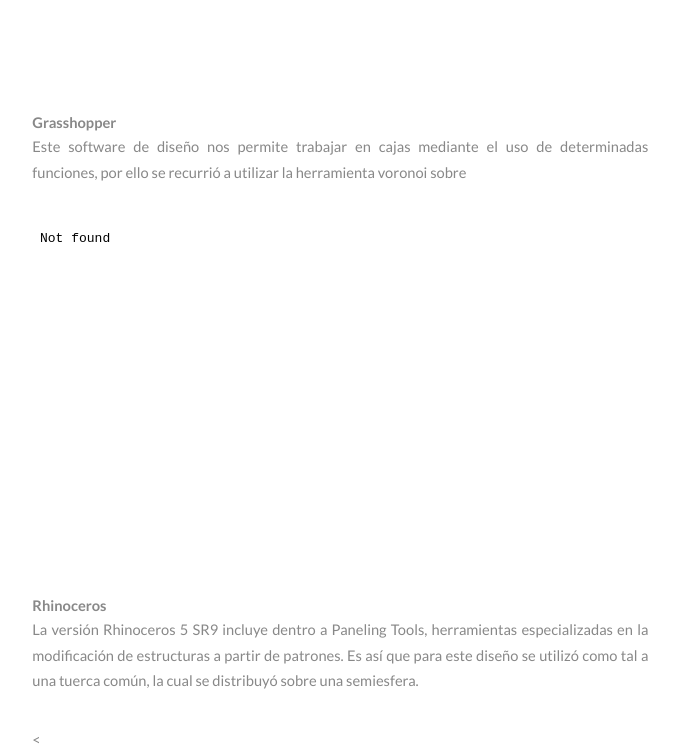
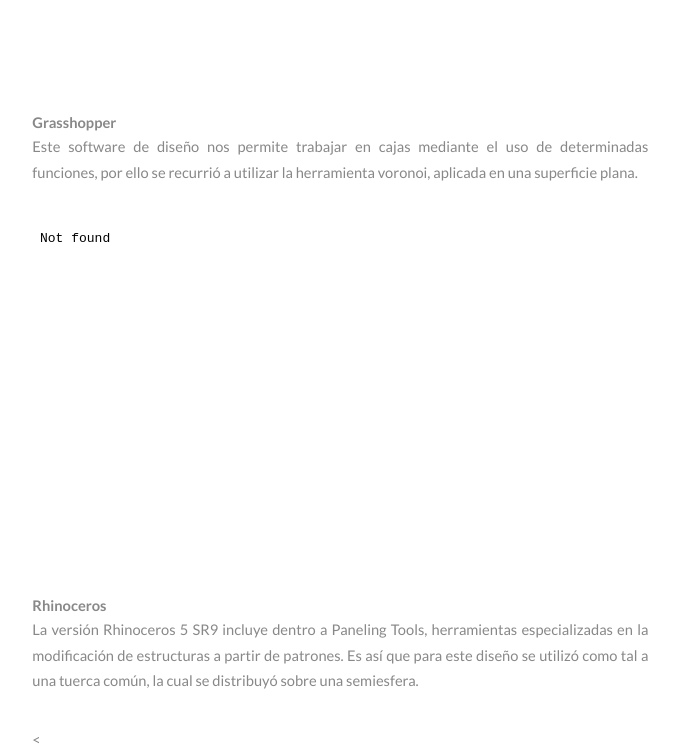
Before and after one commit to Erick2397/Erick2397.github.io, a plain HTML site: page UTEC_Academy/2.Diseño_asistido_por_ordenador.html in a window 1280 px wide. Shown: the part 1040-1790 px from the top of the page, without its empty margins (153-832 px from the left). Drawn offline with Linux system fonts and the light colour scheme.

Commit message:
final_02

```diff
--- a/UTEC_Academy/2.Diseño_asistido_por_ordenador.html
+++ b/UTEC_Academy/2.Diseño_asistido_por_ordenador.html
@@ -73,7 +73,7 @@
 
 
 								<p style="text-align:left; font-weight:800; margin: 0px 0px -2px 0px;">Grasshopper</p>
-								<p style="text-align:justify;">Este software de diseño nos permite trabajar en cajas mediante el uso de determinadas funciones, por ello se recurrió a utilizar la herramienta voronoi sobre </p>
+								<p style="text-align:justify;">Este software de diseño nos permite trabajar en cajas mediante el uso de determinadas funciones, por ello se recurrió a utilizar la herramienta voronoi, aplicada en una superficie plana.</p>
 
 								<iframe src="doc/grasshopper.pdf" style="width:700px; height:375px;" frameborder="0"></iframe>
 
```
